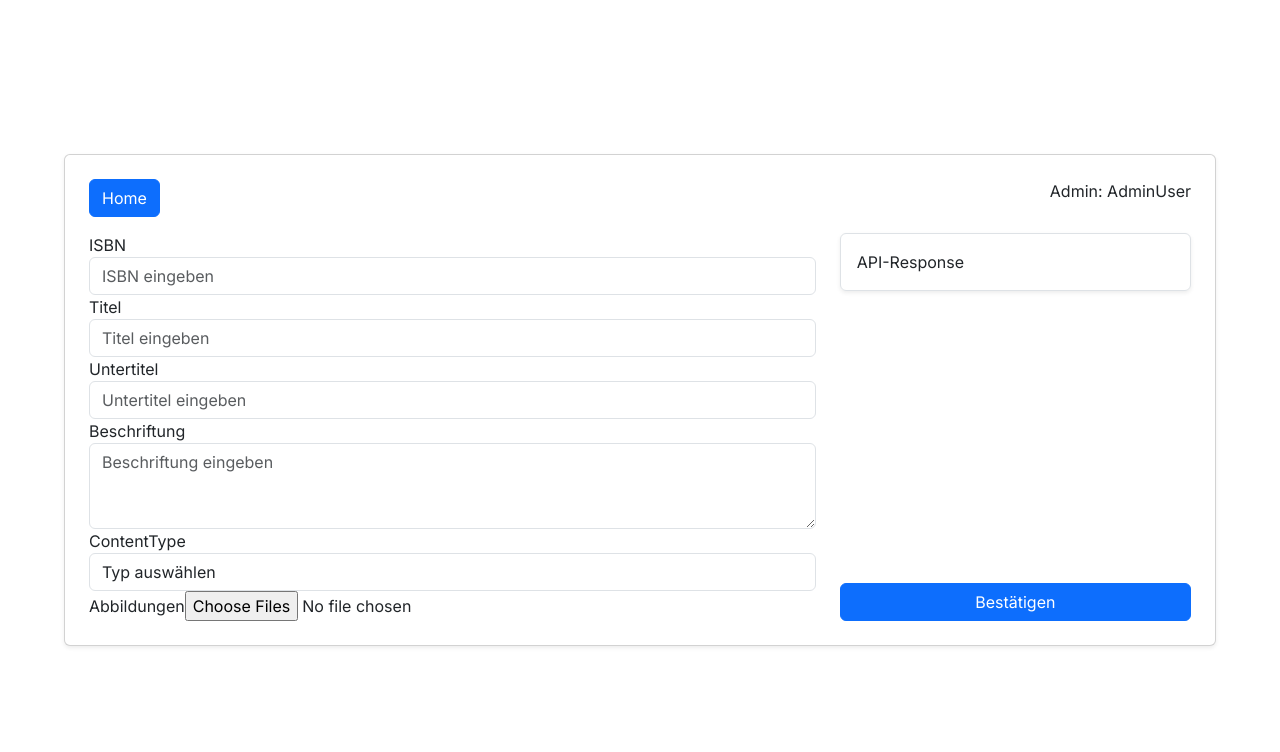
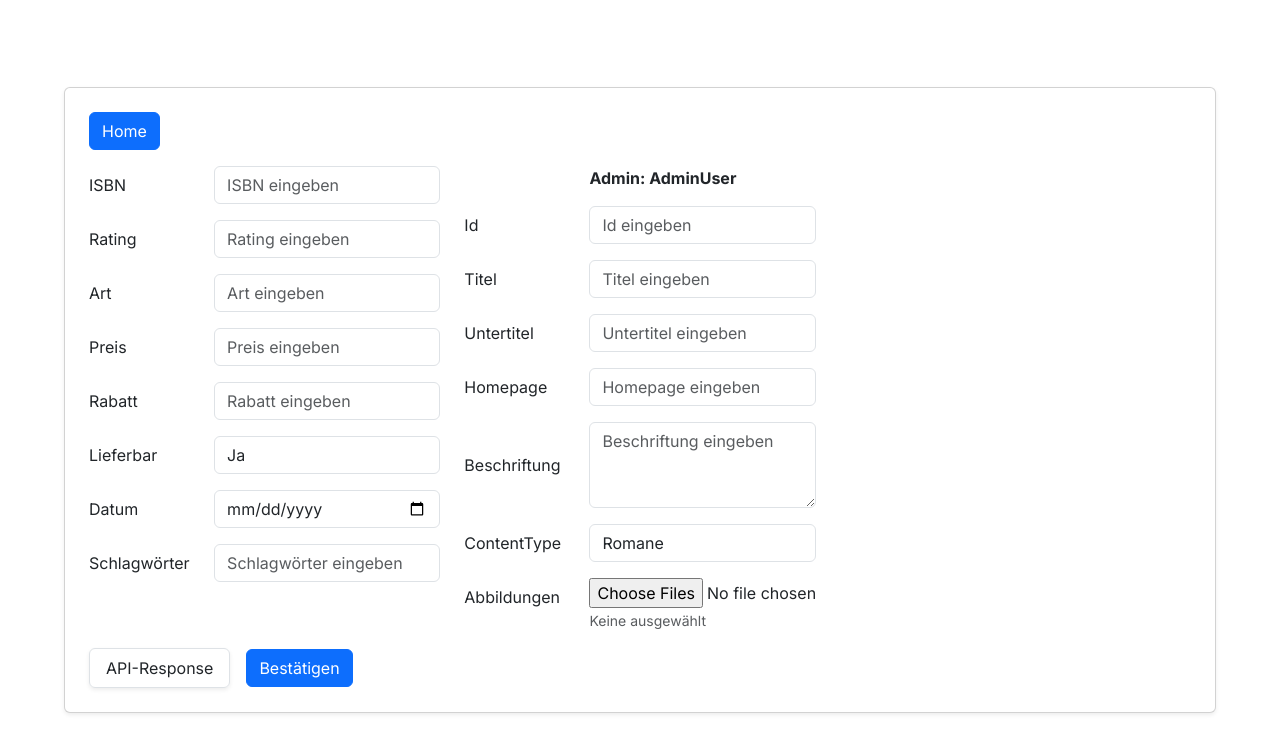
Before and after one commit to swe-ws-24/swe-buch-fe, a Next.js app: page /admin/adminPanel in a window 1280 px wide. Shown: the top 752 px of the page. Built offline with nearby package versions, Linux system fonts and the light colour scheme.

Commit message:
Added: Felder zu BookForm; Added: Auswahlmöglichkeiten ContentType

```diff
--- a/src/app/admin/adminPanel/page.tsx
+++ b/src/app/admin/adminPanel/page.tsx
@@ -1,6 +1,5 @@
 // src/app/admin/adminPanel/page.tsx
 import React from 'react';
-import AdminUsername from '@/components/adminPanel/AdminUsername';
 import ConfirmButton from '@/components/adminPanel/ConfirmButton';
 import BookForm from '@/components/adminPanel/BookForm';
 import HomeButton from '@/components/adminPanel/HomeButton';
@@ -12,17 +11,22 @@ const AdminPanel: React.FC = () => {
             <div className="card p-4 shadow-sm" style={{ width: '90%', maxWidth: '1200px' }}>
                 <div className="d-flex justify-content-between mb-3">
                     <HomeButton />
-                    <AdminUsername username="AdminUser" />
+                    {/* AdminUsername hier entfernt */}
                 </div>
                 <div className="row">
-                    <div className="col-md-8">
-                        <BookForm />
+                    <div className="col-md-8 d-flex flex-column justify-content-between">
+                        <div>
+                            <BookForm />
+                        </div>
+                        <div className="d-flex mt-auto align-items-center">
+                            <div className="d-flex justify-content-center align-items-center p-3 border rounded shadow-sm me-3" style={{ height: '40px', minWidth: '100px' }}>
+                                API-Response
+                            </div>
+                            <ConfirmButton />
+                        </div>
                     </div>
-                    <div className="col-md-4 d-flex flex-column justify-content-between">
-                        <div className="api-response-placeholder mb-3 p-3 border rounded shadow-sm">
-                            API-Response
-                        </div>
-                        <ConfirmButton />
+                    <div className="col-md-4">
+                        {/* Hier könnte ein weiterer Inhalt hinzugefügt werden */}
                     </div>
                 </div>
             </div>
--- a/src/components/adminPanel/BookForm.tsx
+++ b/src/components/adminPanel/BookForm.tsx
@@ -1,32 +1,134 @@
+// src/components/adminPanel/BookForm.tsx
+import React from 'react';
+import 'bootstrap/dist/css/bootstrap.min.css';
+
 const BookForm: React.FC = () => {
     return (
         <form>
-            <div className="form-group">
-                <label htmlFor="isbn">ISBN</label>
+            <div className="row">
+                <div className="col-md-6">
+                    <div className="row mb-3 align-items-center">
+                        <label htmlFor="isbn" className="col-sm-4 col-form-label text-nowrap">ISBN</label>
+                        <div className="col-sm-8">
                             <input type="text" className="form-control" id="isbn" placeholder="ISBN eingeben" />
                         </div>
-            <div className="form-group">
-                <label htmlFor="title">Titel</label>
+                    </div>
+                    <div className="row mb-3 align-items-center">
+                        <label htmlFor="rating" className="col-sm-4 col-form-label text-nowrap">Rating</label>
+                        <div className="col-sm-8">
+                            <input type="number" className="form-control" id="rating" placeholder="Rating eingeben" />
+                        </div>
+                    </div>
+                    <div className="row mb-3 align-items-center">
+                        <label htmlFor="type" className="col-sm-4 col-form-label text-nowrap">Art</label>
+                        <div className="col-sm-8">
+                            <input type="text" className="form-control" id="type" placeholder="Art eingeben" />
+                        </div>
+                    </div>
+                    <div className="row mb-3 align-items-center">
+                        <label htmlFor="price" className="col-sm-4 col-form-label text-nowrap">Preis</label>
+                        <div className="col-sm-8">
+                            <input type="number" step="0.01" className="form-control" id="price" placeholder="Preis eingeben" />
+                        </div>
+                    </div>
+                    <div className="row mb-3 align-items-center">
+                        <label htmlFor="discount" className="col-sm-4 col-form-label text-nowrap">Rabatt</label>
+                        <div className="col-sm-8">
+                            <input type="number" step="0.01" className="form-control" id="discount" placeholder="Rabatt eingeben" />
+                        </div>
+                    </div>
+                    <div className="row mb-3 align-items-center">
+                        <label htmlFor="available" className="col-sm-4 col-form-label text-nowrap">Lieferbar</label>
+                        <div className="col-sm-8">
+                            <select className="form-control" id="available">
+                                <option>Ja</option>
+                                <option>Nein</option>
+                            </select>
+                        </div>
+                    </div>
+                    <div className="row mb-3 align-items-center">
+                        <label htmlFor="date" className="col-sm-4 col-form-label text-nowrap">Datum</label>
+                        <div className="col-sm-8">
+                            <input type="date" className="form-control" id="date" />
+                        </div>
+                    </div>
+                    <div className="row mb-3 align-items-center">
+                        <label htmlFor="keywords" className="col-sm-4 col-form-label text-nowrap">Schlagwörter</label>
+                        <div className="col-sm-8">
+                            <input type="text" className="form-control" id="keywords" placeholder="Schlagwörter eingeben" />
+                        </div>
+                    </div>
+                </div>
+                <div className="col-md-6">
+                    {/* Admin Username wird hier hinzugefügt */}
+                    <div className="row mb-3">
+                        <div className="col-sm-4"></div>
+                        <div className="col-sm-8">
+                            <strong>Admin: AdminUser</strong>
+                        </div>
+                    </div>
+                    <div className="row mb-3 align-items-center">
+                        <label htmlFor="id" className="col-sm-4 col-form-label text-nowrap">Id</label>
+                        <div className="col-sm-8">
+                            <input type="text" className="form-control" id="id" placeholder="Id eingeben" readOnly />
+                        </div>
+                    </div>
+                    <div className="row mb-3 align-items-center">
+                        <label htmlFor="title" className="col-sm-4 col-form-label text-nowrap">Titel</label>
+                        <div className="col-sm-8">
                             <input type="text" className="form-control" id="title" placeholder="Titel eingeben" />
                         </div>
-            <div className="form-group">
-                <label htmlFor="subtitle">Untertitel</label>
+                    </div>
+                    <div className="row mb-3 align-items-center">
+                        <label htmlFor="subtitle" className="col-sm-4 col-form-label text-nowrap">Untertitel</label>
+                        <div className="col-sm-8">
                             <input type="text" className="form-control" id="subtitle" placeholder="Untertitel eingeben" />
                         </div>
-            <div className="form-group">
-                <label htmlFor="description">Beschriftung</label>
+                    </div>
+                    <div className="row mb-3 align-items-center">
+                        <label htmlFor="homepage" className="col-sm-4 col-form-label text-nowrap">Homepage</label>
+                        <div className="col-sm-8">
+                            <input type="url" className="form-control" id="homepage" placeholder="Homepage eingeben" />
+                        </div>
+                    </div>
+                    <div className="row mb-3 align-items-center">
+                        <label htmlFor="description" className="col-sm-4 col-form-label text-nowrap">Beschriftung</label>
+                        <div className="col-sm-8">
                             <textarea className="form-control" id="description" rows={3} placeholder="Beschriftung eingeben"></textarea>
                         </div>
-            <div className="form-group">
-                <label htmlFor="contentType">ContentType</label>
+                    </div>
+                    <div className="row mb-3 align-items-center">
+                        <label htmlFor="contentType" className="col-sm-4 col-form-label text-nowrap">ContentType</label>
+                        <div className="col-sm-8">
                             <select className="form-control" id="contentType">
-                    <option>Typ auswählen</option>
-                    {/* Optionen für ContentType */}
+                                <option>Romane</option>
+                                <option>Thriller</option>
+                                <option>Krimi</option>
+                                <option>Science-Fiction</option>
+                                <option>Fantasy</option>
+                                <option>Sachbuch</option>
+                                <option>Biografie</option>
+                                <option>Kinderbuch</option>
+                                <option>Liebesroman</option>
+                                <option>Historischer Roman</option>
                             </select>
                         </div>
-            <div className="form-group">
-                <label htmlFor="images">Abbildungen</label>
-                <input type="file" className="form-control-file" id="images" multiple />
+                    </div>
+                    <div className="row mb-3">
+                        <label htmlFor="images" className="col-sm-4 col-form-label text-nowrap">Abbildungen</label>
+                        <div className="col-sm-8">
+                            <input
+                                type="file"
+                                className="form-control-file"
+                                id="images"
+                                multiple
+                            />
+                            <small id="fileHelp" className="form-text text-muted mt-1">
+                                Keine ausgewählt
+                            </small>
+                        </div>
+                    </div>
+                </div>
             </div>
         </form>
     );
```
Lines whose indentation alone changed are shown as unchanged.
